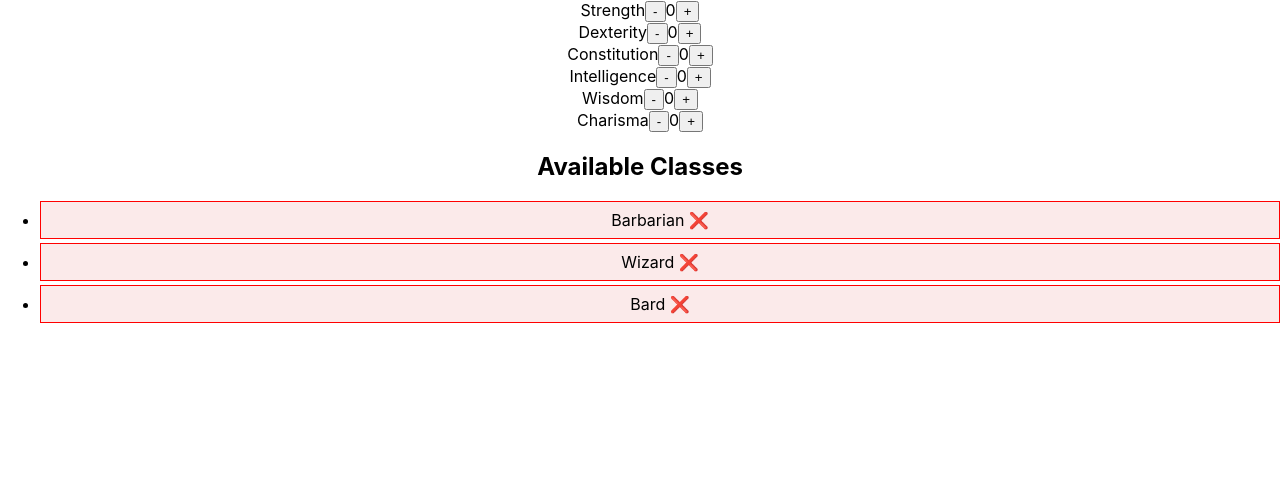
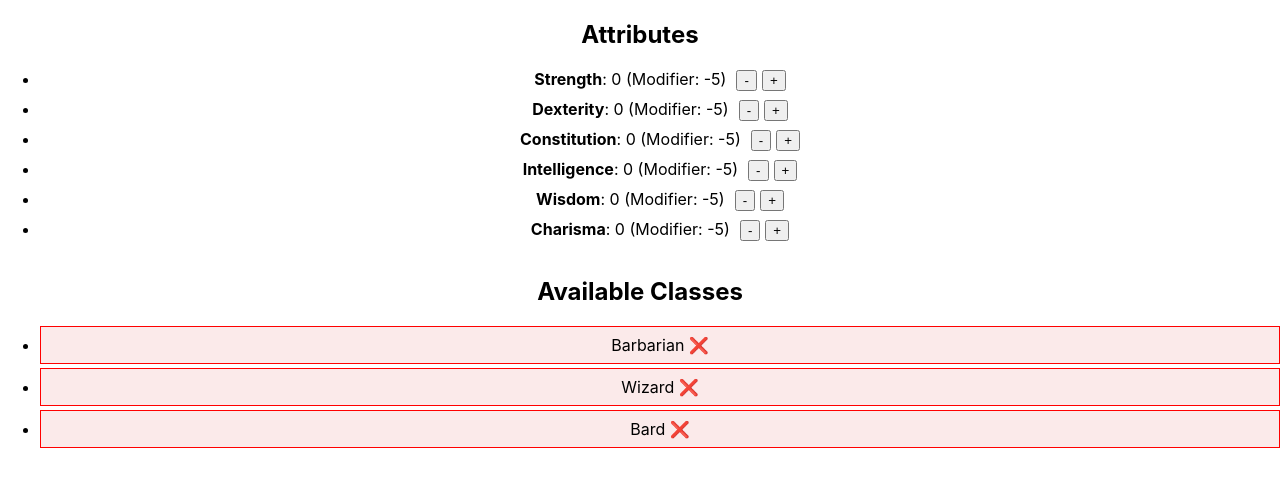
Before and after one commit to jdev422/recruiting-webapp-character, a React (Create React App) app: page / in a window 1280 px wide. Shown: the top 486 px of the page. Built offline with nearby package versions, Linux system fonts and the light colour scheme.

Commit message:
feat: completed step 4
- add ability modifier display for each attribute

```diff
--- a/src/components/AttributeList/index.tsx
+++ b/src/components/AttributeList/index.tsx
@@ -1,17 +1,34 @@
+import React from "react";
 import { useCharacter } from "../../contexts/CharactorContext";
+import { ATTRIBUTE_LIST } from "../../consts";
+import { getAbilityModifier } from "../../utils/character/modifiers";
 
 export const AttributeList = () => {
-  const { attributes, increment, decrement } = useCharacter();
+  const { attributes, incrementAttribute, decrementAttribute } = useCharacter();
+
   return (
     <div>
-      {Object.entries(attributes).map(([attr, value]) => (
-        <div key={attr}>
-          <span>{attr}</span>
-          <button onClick={() => decrement(attr as any)}>-</button>
-          <span>{value}</span>
-          <button onClick={() => increment(attr as any)}>+</button>
-        </div>
-      ))}
+      <h2>Attributes</h2>
+      <ul>
+        {ATTRIBUTE_LIST.map((attr) => {
+          const score = attributes[attr];
+          const modifier = getAbilityModifier(score);
+          const sign = modifier >= 0 ? "+" : "";
+
+          return (
+            <li key={attr} style={{ marginBottom: "8px" }}>
+              <strong>{attr}</strong>: {score} {" "}
+              (Modifier: {sign}{modifier})
+              <button onClick={() => decrementAttribute(attr)} style={{ marginLeft: 10 }}>
+                -
+              </button>
+              <button onClick={() => incrementAttribute(attr)} style={{ marginLeft: 5 }}>
+                +
+              </button>
+            </li>
+          );
+        })}
+      </ul>
     </div>
   );
 };
--- a/src/contexts/CharactorContext.tsx
+++ b/src/contexts/CharactorContext.tsx
@@ -1,13 +1,15 @@
 import { createContext, useContext, useState, ReactNode } from "react";
 import { ATTRIBUTE_LIST } from "../consts";
+
 export type Attribute = (typeof ATTRIBUTE_LIST)[number];
 export type Attributes = Record<Attribute, number>;
 
-interface CharacterContextType {
+export interface CharacterContextType {
   attributes: Attributes;
-  increment: (attribute: Attribute) => void;
-  decrement: (attribute: Attribute) => void;
+  incrementAttribute: (attr: Attribute) => void;
+  decrementAttribute: (attr: Attribute) => void;
 }
+
 const CharacterContext = createContext<CharacterContextType | undefined>(
   undefined
 );
@@ -19,22 +21,24 @@ export const CharacterProvider = ({ children }: { children: ReactNode }) => {
     return initial as Attributes;
   });
 
-  const increment = (attribute: Attribute) => {
+  const incrementAttribute = (attribute: Attribute) => {
     setAttributes((prev) => ({
       ...prev,
       [attribute]: prev[attribute] + 1,
     }));
   };
 
-  const decrement = (attribute: Attribute) => {
+  const decrementAttribute = (attribute: Attribute) => {
     setAttributes((prev) => ({
       ...prev,
-      [attribute]: prev[attribute] - 1,
+      [attribute]: Math.max(0, prev[attribute] - 1),
     }));
   };
 
   return (
-    <CharacterContext.Provider value={{ attributes, increment, decrement }}>
+    <CharacterContext.Provider
+      value={{ attributes, incrementAttribute, decrementAttribute }}
+    >
       {children}
     </CharacterContext.Provider>
   );
--- /dev/null
+++ b/src/utils/character/modifiers.ts
@@ -0,0 +1,3 @@
+export const getAbilityModifier = (score: number): number => {
+  return Math.floor((score - 10) / 2);
+};
```
